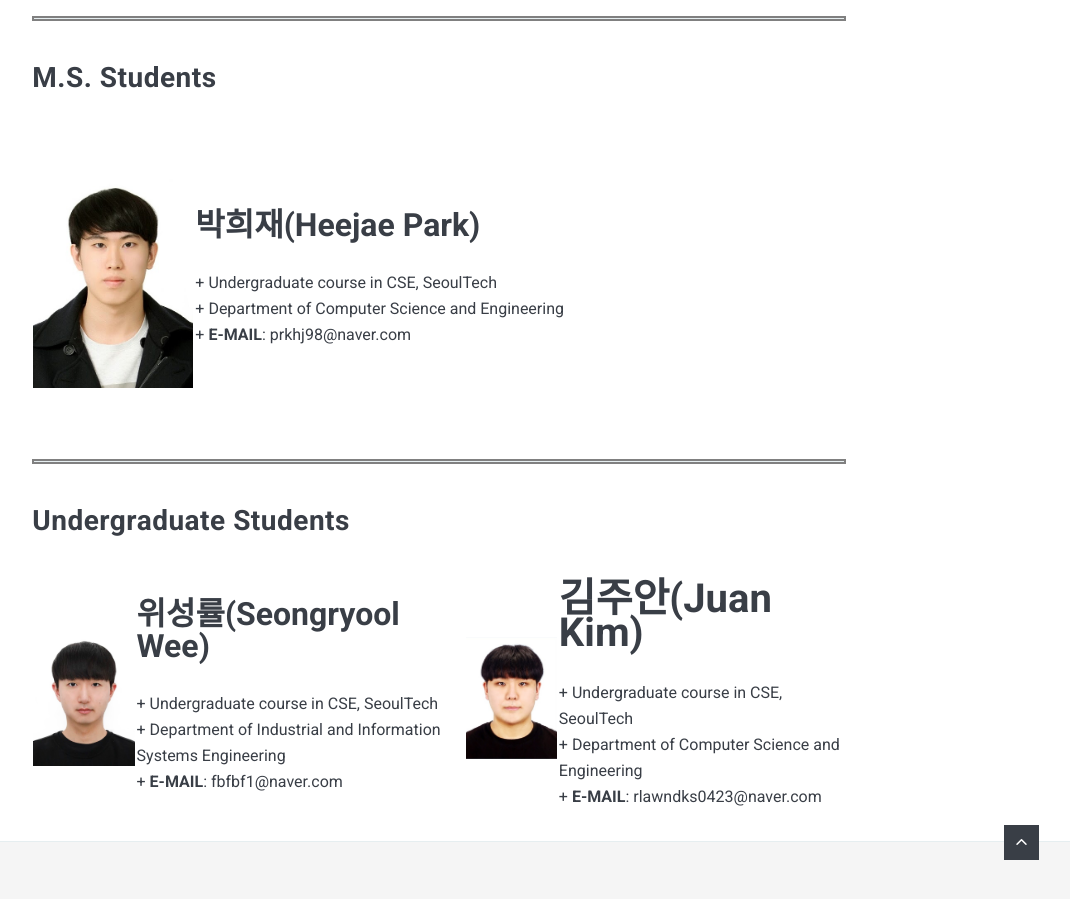
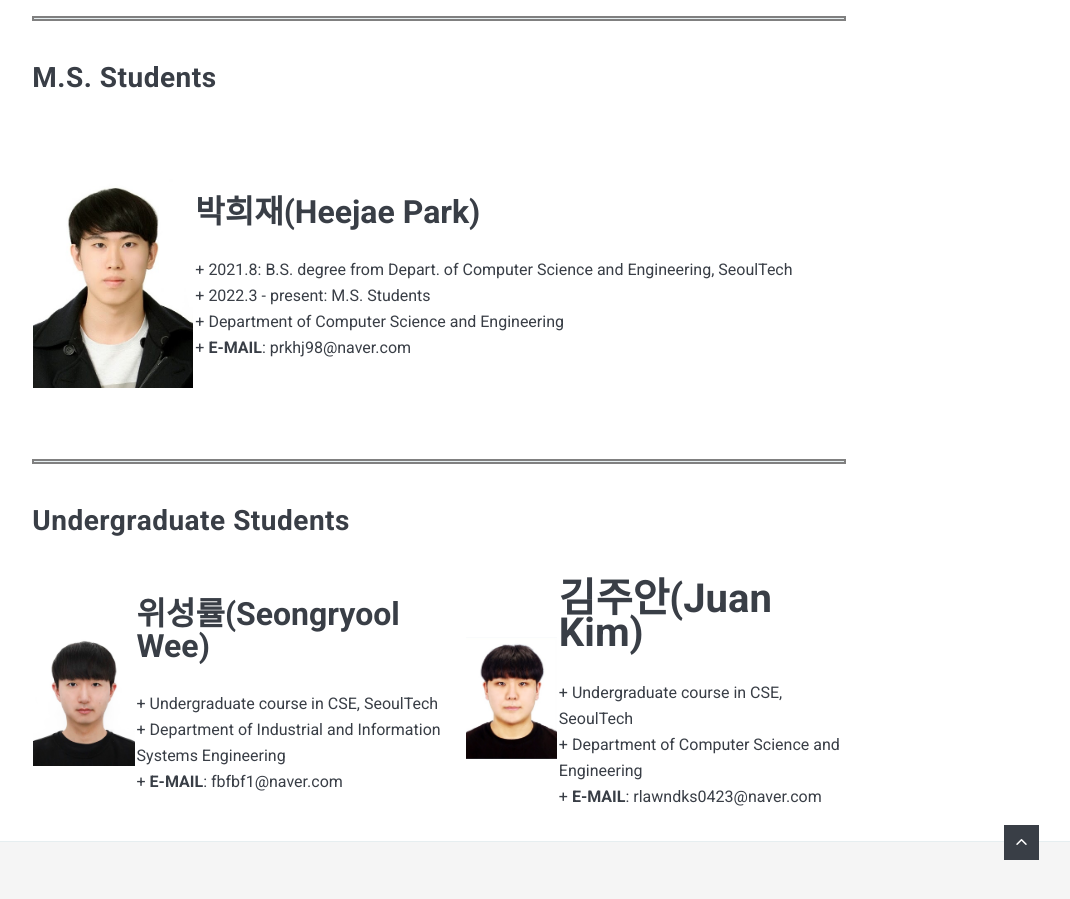
Before and after one commit to Icelab-2020/icelab-2020.github.io, a Jekyll site: the page built from _pages/01_members.md, in a window 1280 px wide and 900 px high, scrolled down 1212 px. Shown: the whole window, without its empty margins (201-1271 px from the left). Built offline with Jekyll 4.4.1, drawn with Linux system fonts in a browser that asks for light colours; nearby versions of some CDN libraries.

Commit message:
Update 01_members.md

```diff
--- a/_pages/01_members.md
+++ b/_pages/01_members.md
@@ -26,7 +26,7 @@ permalink: /01_members/
 
 |    |    |
 |:---|:---|
-| ![iot]({{site.baseurl}}/images/hj.jpg){: width="160"; height"195"} | <b><span style="font-size:200%">박희재(Heejae Park)</span></b><br><br> + Undergraduate course in CSE, SeoulTech   <br> + Department of Computer Science and Engineering  <br> + **E-MAIL**:  prkhj98@naver.com |
+| ![iot]({{site.baseurl}}/images/hj.jpg){: width="160"; height"195"} | <b><span style="font-size:200%">박희재(Heejae Park)</span></b><br><br> + 2021.8: B.S. degree from Depart. of Computer Science and Engineering, SeoulTech <br> + 2022.3 - present: M.S. Students  <br> + Department of Computer Science and Engineering  <br> + **E-MAIL**:  prkhj98@naver.com |
 
 <hr style="border:2px solid gray">
 
```
